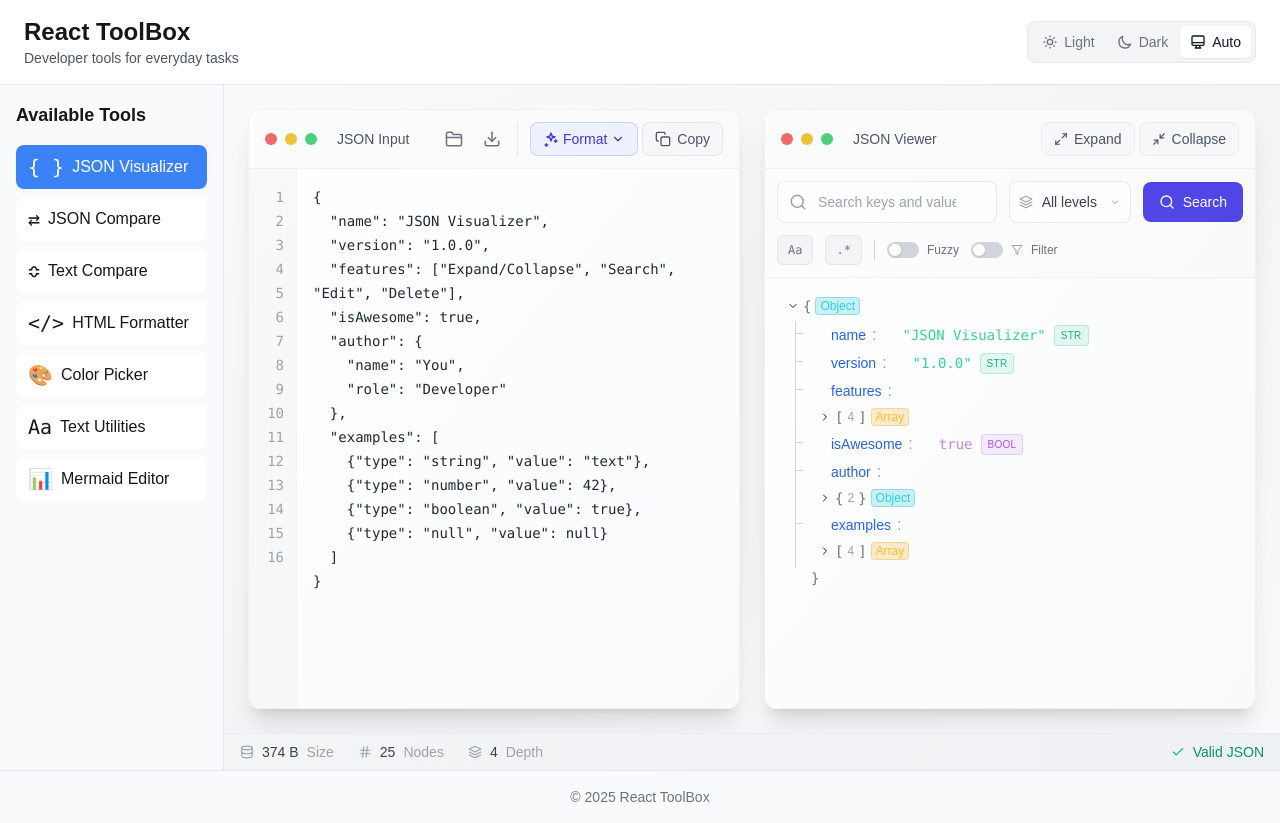
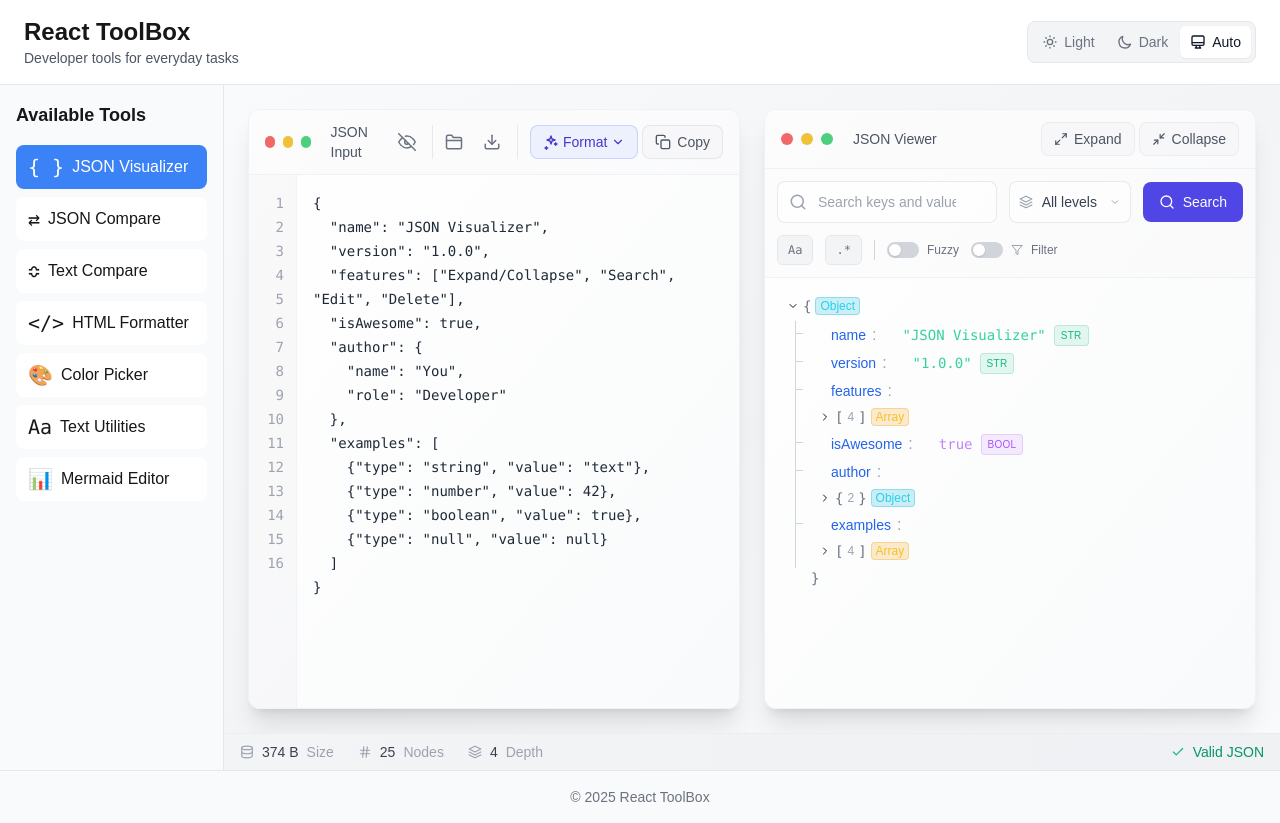
Before and after one commit to jagadeesh52423/reactToolBox, a Next.js app: page /jsonVisualizer in a window 1280 px wide. Built offline with nearby package versions, Linux system fonts and the light colour scheme.

Commit message:
Create hide functionality in JsonVisualizer

```diff
--- a/src/app/jsonVisualizer/components/Icons.tsx
+++ b/src/app/jsonVisualizer/components/Icons.tsx
@@ -27,6 +27,8 @@ export {
     ExpandIcon,
     CollapseIcon,
     FilterIcon,
+    EyeIcon,
+    EyeOffIcon,
 
     // Status Icons
     CheckIcon,
--- a/src/app/jsonVisualizer/components/JsonInputPanel.tsx
+++ b/src/app/jsonVisualizer/components/JsonInputPanel.tsx
@@ -9,7 +9,9 @@ import {
     ClipboardIcon,
     ClipboardCheckIcon,
     ChevronDownIcon,
-    AlertCircleIcon
+    AlertCircleIcon,
+    EyeIcon,
+    EyeOffIcon
 } from './Icons';
 
 interface JsonInputPanelProps {
@@ -17,12 +19,14 @@ interface JsonInputPanelProps {
     error: string | null;
     indentLevel: IndentLevel;
     showPrettifyOptions: boolean;
+    isVisible: boolean;
     onJsonChange: (value: string) => void;
     onPrettify: (indent: IndentLevel) => void;
     onTogglePrettify: () => void;
     onCopy: () => void;
     onFileUpload: (file: File) => void;
     onDownload: () => void;
+    onToggleVisibility: () => void;
 }
 
 /**
@@ -39,12 +43,14 @@ export default function JsonInputPanel({
     error,
     indentLevel,
     showPrettifyOptions,
+    isVisible,
     onJsonChange,
     onPrettify,
     onTogglePrettify,
     onCopy,
     onFileUpload,
-    onDownload
+    onDownload,
+    onToggleVisibility
 }: JsonInputPanelProps) {
     const fileInputRef = useRef<HTMLInputElement>(null);
     const textareaRef = useRef<HTMLTextAreaElement>(null);
@@ -95,6 +101,17 @@ export default function JsonInputPanel({
 
                 {/* Toolbar */}
                 <div className="flex items-center gap-1">
+                    {/* Visibility Toggle */}
+                    <div className="flex items-center gap-1 pr-2 border-r border-gray-300/50 dark:border-slate-600/50">
+                        <button
+                            onClick={onToggleVisibility}
+                            className="p-2 rounded-lg text-gray-500 dark:text-slate-400 hover:text-gray-900 dark:hover:text-white hover:bg-gray-200/50 dark:hover:bg-slate-700/50 transition-all duration-200"
+                            title={isVisible ? 'Hide editor' : 'Show editor'}
+                        >
+                            {isVisible ? <EyeOffIcon size={18} /> : <EyeIcon size={18} />}
+                        </button>
+                    </div>
+
                     {/* File Operations Group */}
                     <div className="flex items-center gap-1 pr-2 border-r border-gray-300/50 dark:border-slate-600/50">
                         <input
--- a/src/app/jsonVisualizer/components/JsonViewerPanel.tsx
+++ b/src/app/jsonVisualizer/components/JsonViewerPanel.tsx
@@ -4,12 +4,13 @@ import { forwardRef } from 'react';
 import { JSONValue, JsonPath, SearchOptions, JsonTreeViewRef } from '../models/JsonModels';
 import SearchControls from './SearchControls';
 import JsonTreeView from './JsonTreeView';
-import { ExpandIcon, CollapseIcon, BracesIcon } from './Icons';
+import { ExpandIcon, CollapseIcon, BracesIcon, EyeIcon } from './Icons';
 
 interface JsonViewerPanelProps {
     parsedJson: JSONValue | null;
     error: string | null;
     searchOptions: SearchOptions;
+    isEditorVisible: boolean;
     onSearchTextChange: (text: string) => void;
     onSearchLevelChange: (level: string) => void;
     onFilterToggle: (enabled: boolean) => void;
@@ -21,6 +22,7 @@ interface JsonViewerPanelProps {
     onCollapseAll: () => void;
     onDelete: (path: JsonPath) => void;
     onUpdate: (path: JsonPath, value: JSONValue) => void;
+    onToggleEditorVisibility: () => void;
 }
 
 /**
@@ -35,6 +37,7 @@ const JsonViewerPanel = forwardRef<JsonTreeViewRef, JsonViewerPanelProps>(
             parsedJson,
             error,
             searchOptions,
+            isEditorVisible,
             onSearchTextChange,
             onSearchLevelChange,
             onFilterToggle,
@@ -45,7 +48,8 @@ const JsonViewerPanel = forwardRef<JsonTreeViewRef, JsonViewerPanelProps>(
             onExpandAll,
             onCollapseAll,
             onDelete,
-            onUpdate
+            onUpdate,
+            onToggleEditorVisibility
         },
         ref
     ) => {
@@ -62,6 +66,18 @@ const JsonViewerPanel = forwardRef<JsonTreeViewRef, JsonViewerPanelProps>(
 
                     {/* Tree Controls */}
                     <div className="flex items-center gap-1">
+                        {/* Show Editor Button (only when editor is hidden) */}
+                        {!isEditorVisible && (
+                            <button
+                                onClick={onToggleEditorVisibility}
+                                className="flex items-center gap-1.5 px-3 py-1.5 rounded-lg text-indigo-600 dark:text-indigo-400 hover:text-indigo-900 dark:hover:text-indigo-300 bg-indigo-100/50 dark:bg-indigo-600/20 hover:bg-indigo-200/50 dark:hover:bg-indigo-600/40 border border-indigo-300/30 dark:border-indigo-500/30 transition-all duration-200 mr-1"
+                                title="Show editor"
+                            >
+                                <EyeIcon size={14} />
+                                <span className="text-sm">Show Editor</span>
+                            </button>
+                        )}
+
                         <button
                             onClick={onExpandAll}
                             className="flex items-center gap-1.5 px-3 py-1.5 rounded-lg text-gray-600 dark:text-slate-300 hover:text-gray-900 dark:hover:text-white bg-gray-100/50 dark:bg-slate-700/30 hover:bg-gray-200/50 dark:hover:bg-slate-700/50 border border-gray-300/30 dark:border-slate-600/30 transition-all duration-200"
--- a/src/app/jsonVisualizer/components/JsonVisualizerRefactored.tsx
+++ b/src/app/jsonVisualizer/components/JsonVisualizerRefactored.tsx
@@ -25,6 +25,7 @@ export default function JsonVisualizerRefactored() {
         searchOptions,
         indentLevel,
         showPrettifyOptions,
+        isEditorVisible,
         toast,
         treeViewRef,
 
@@ -55,6 +56,9 @@ export default function JsonVisualizerRefactored() {
         handleDelete,
         handleUpdate,
 
+        // UI Handlers
+        toggleEditorVisibility,
+
         // Toast
         clearToast
     } = useJsonVisualizer();
@@ -64,20 +68,26 @@ export default function JsonVisualizerRefactored() {
             {/* Main Content */}
             <main className="flex-1 p-6 overflow-hidden">
                 <div className="w-full h-full">
-                    <div className="grid grid-cols-1 lg:grid-cols-2 gap-6 h-[calc(100vh-200px)]">
+                    <div className={`grid gap-6 h-[calc(100vh-200px)] ${
+                        isEditorVisible ? 'grid-cols-1 lg:grid-cols-2' : 'grid-cols-1'
+                    }`}>
                         {/* Left Panel - Input */}
+                        {isEditorVisible && (
                             <JsonInputPanel
                                 jsonInput={jsonInput}
                                 error={error}
                                 indentLevel={indentLevel}
                                 showPrettifyOptions={showPrettifyOptions}
+                                isVisible={isEditorVisible}
                                 onJsonChange={handleJsonChange}
                                 onPrettify={handlePrettify}
                                 onTogglePrettify={togglePrettifyOptions}
                                 onCopy={handleCopy}
                                 onFileUpload={handleFileUpload}
                                 onDownload={handleDownload}
+                                onToggleVisibility={toggleEditorVisibility}
                             />
+                        )}
 
                         {/* Right Panel - Viewer */}
                         <JsonViewerPanel
@@ -85,6 +95,7 @@ export default function JsonVisualizerRefactored() {
                             parsedJson={parsedJson}
                             error={error}
                             searchOptions={searchOptions}
+                            isEditorVisible={isEditorVisible}
                             onSearchTextChange={handleSearchTextChange}
                             onSearchLevelChange={handleSearchLevelChange}
                             onFilterToggle={handleFilterToggle}
@@ -96,6 +107,7 @@ export default function JsonVisualizerRefactored() {
                             onCollapseAll={handleCollapseAll}
                             onDelete={handleDelete}
                             onUpdate={handleUpdate}
+                            onToggleEditorVisibility={toggleEditorVisibility}
                         />
                     </div>
                 </div>
--- a/src/app/jsonVisualizer/hooks/useJsonVisualizer.ts
+++ b/src/app/jsonVisualizer/hooks/useJsonVisualizer.ts
@@ -43,6 +43,9 @@ export interface UseJsonVisualizerReturn {
     indentLevel: IndentLevel;
     showPrettifyOptions: boolean;
 
+    // UI State
+    isEditorVisible: boolean;
+
     // Toast State
     toast: ToastConfig | null;
 
@@ -76,6 +79,9 @@ export interface UseJsonVisualizerReturn {
     handleCollapseAll: () => void;
     handleDelete: (path: JsonPath) => void;
     handleUpdate: (path: JsonPath, value: JSONValue) => void;
+
+    // UI Handlers
+    toggleEditorVisibility: () => void;
 
     // Toast Handler
     showToast: (config: ToastConfig) => void;
@@ -118,6 +124,9 @@ export function useJsonVisualizer(options: UseJsonVisualizerOptions = {}): UseJs
     // Prettify State
     const [indentLevel, setIndentLevel] = useState<IndentLevel>(2);
     const [showPrettifyOptions, setShowPrettifyOptions] = useState(false);
+
+    // UI State
+    const [isEditorVisible, setIsEditorVisible] = useState(true);
 
     // Toast State
     const [toast, setToast] = useState<ToastConfig | null>(null);
@@ -418,6 +427,14 @@ export function useJsonVisualizer(options: UseJsonVisualizerOptions = {}): UseJs
     }, [parsedJson, mutationService, parserService, indentLevel, showToast]);
 
     // ========================================================================
+    // UI Handlers
+    // ========================================================================
+
+    const toggleEditorVisibility = useCallback(() => {
+        setIsEditorVisible(prev => !prev);
+    }, []);
+
+    // ========================================================================
     // Return
     // ========================================================================
 
@@ -429,6 +446,7 @@ export function useJsonVisualizer(options: UseJsonVisualizerOptions = {}): UseJs
         searchOptions,
         indentLevel,
         showPrettifyOptions,
+        isEditorVisible,
         toast,
         treeViewRef,
 
@@ -460,6 +478,9 @@ export function useJsonVisualizer(options: UseJsonVisualizerOptions = {}): UseJs
         handleDelete,
         handleUpdate,
 
+        // UI Handlers
+        toggleEditorVisibility,
+
         // Toast
         showToast,
         clearToast
--- a/src/components/shared/Icons.tsx
+++ b/src/components/shared/Icons.tsx
@@ -281,6 +281,44 @@ export function FilterIcon({ className = '', size = 16 }: IconProps) {
             strokeLinejoin="round"
         >
             <polygon points="22 3 2 3 10 12.46 10 19 14 21 14 12.46 22 3" />
+        </svg>
+    );
+}
+
+export function EyeIcon({ className = '', size = 16 }: IconProps) {
+    return (
+        <svg
+            className={className}
+            width={size}
+            height={size}
+            viewBox="0 0 24 24"
+            fill="none"
+            stroke="currentColor"
+            strokeWidth={2}
+            strokeLinecap="round"
+            strokeLinejoin="round"
+        >
+            <path d="M1 12s4-8 11-8 11 8 11 8-4 8-11 8-11-8-11-8z" />
+            <circle cx="12" cy="12" r="3" />
+        </svg>
+    );
+}
+
+export function EyeOffIcon({ className = '', size = 16 }: IconProps) {
+    return (
+        <svg
+            className={className}
+            width={size}
+            height={size}
+            viewBox="0 0 24 24"
+            fill="none"
+            stroke="currentColor"
+            strokeWidth={2}
+            strokeLinecap="round"
+            strokeLinejoin="round"
+        >
+            <path d="M17.94 17.94A10.07 10.07 0 0 1 12 20c-7 0-11-8-11-8a18.45 18.45 0 0 1 5.06-5.94M9.9 4.24A9.12 9.12 0 0 1 12 4c7 0 11 8 11 8a18.5 18.5 0 0 1-2.16 3.19m-6.72-1.07a3 3 0 1 1-4.24-4.24" />
+            <line x1="1" y1="1" x2="23" y2="23" />
         </svg>
     );
 }
```
Lines whose indentation alone changed are shown as unchanged.
